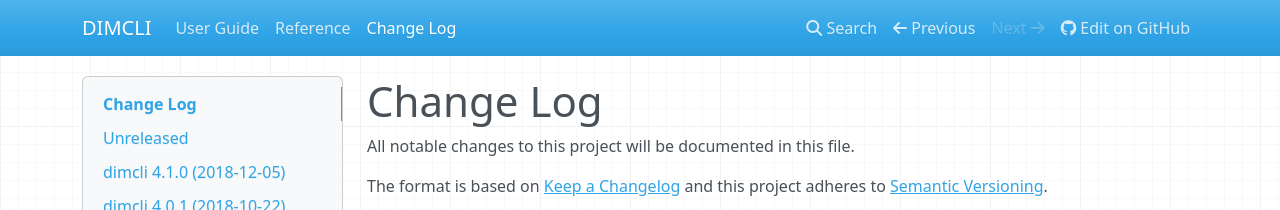
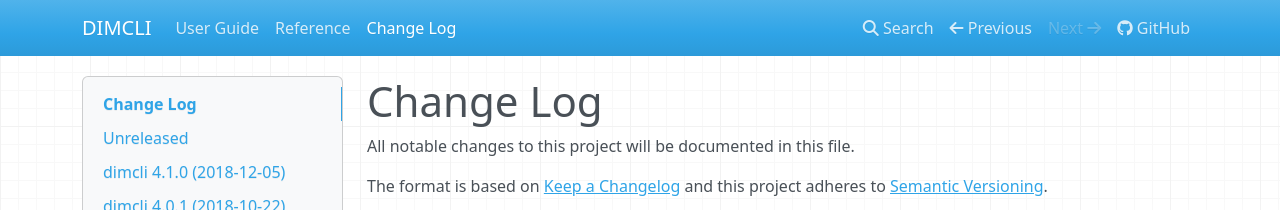
Before and after one commit to gknowles/dimcli, an MkDocs documentation site: the page built from docs/src/CHANGELOG.md, in a window 1280 px wide. Shown: the top 210 px of the page. Built offline with MkDocs 1.6.1, drawn with Linux system fonts in a browser that asks for light colours; nearby versions of some CDN libraries.

Commit message:
Change broken "Edit on GitHub" link to just "GitHub"

```diff
--- a/docs/mkdocs.yml
+++ b/docs/mkdocs.yml
@@ -3,9 +3,11 @@
 
 site_name: DIMCLI
 repo_url: https://github.com/gknowles/dimcli/
+edit_uri: ""
 docs_dir: src
 site_dir: ../bin/site
 nav:
   - User Guide: guide.md
   - Reference: reference.md
   - Change Log: CHANGELOG.md
+extra_css: [extra.css]
```
